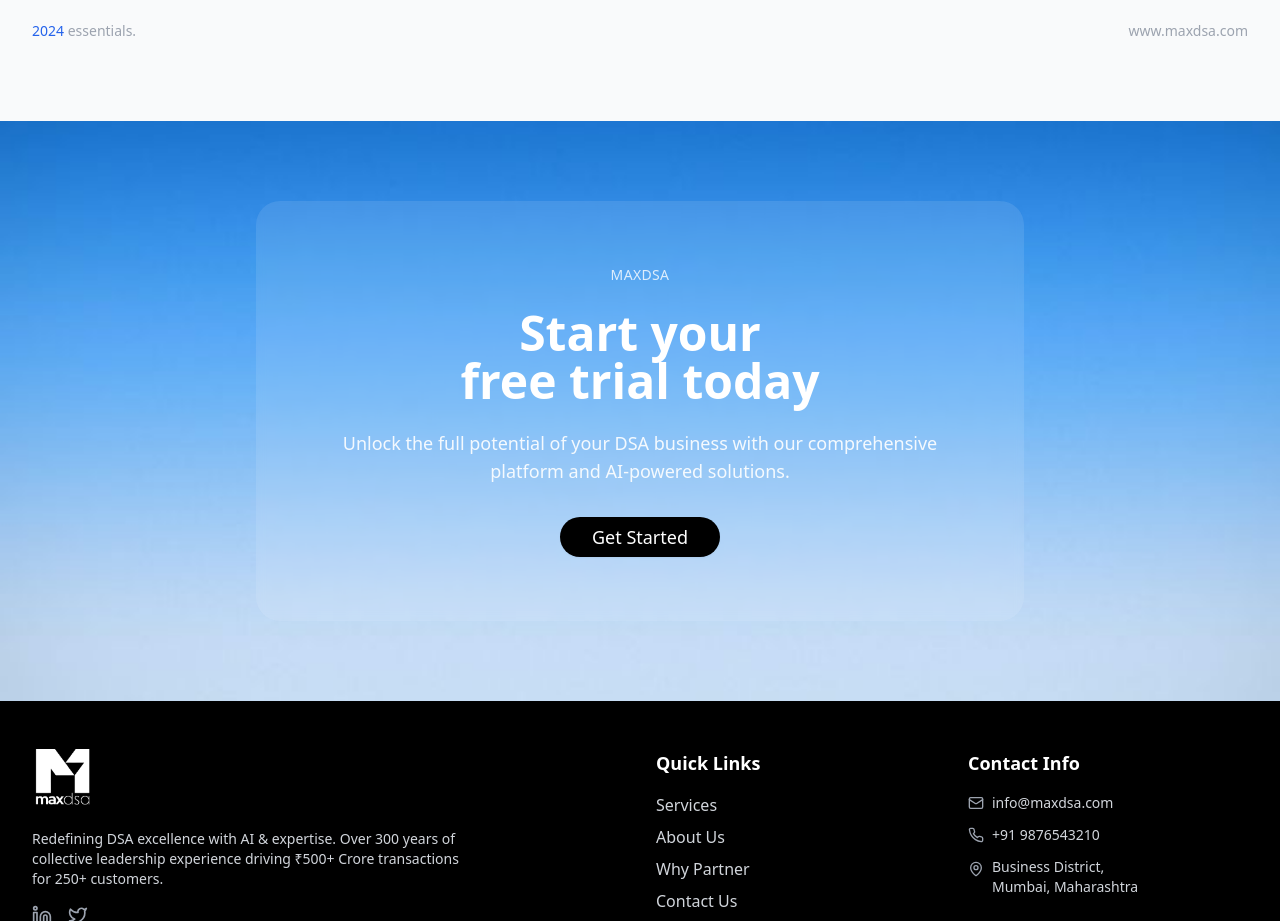
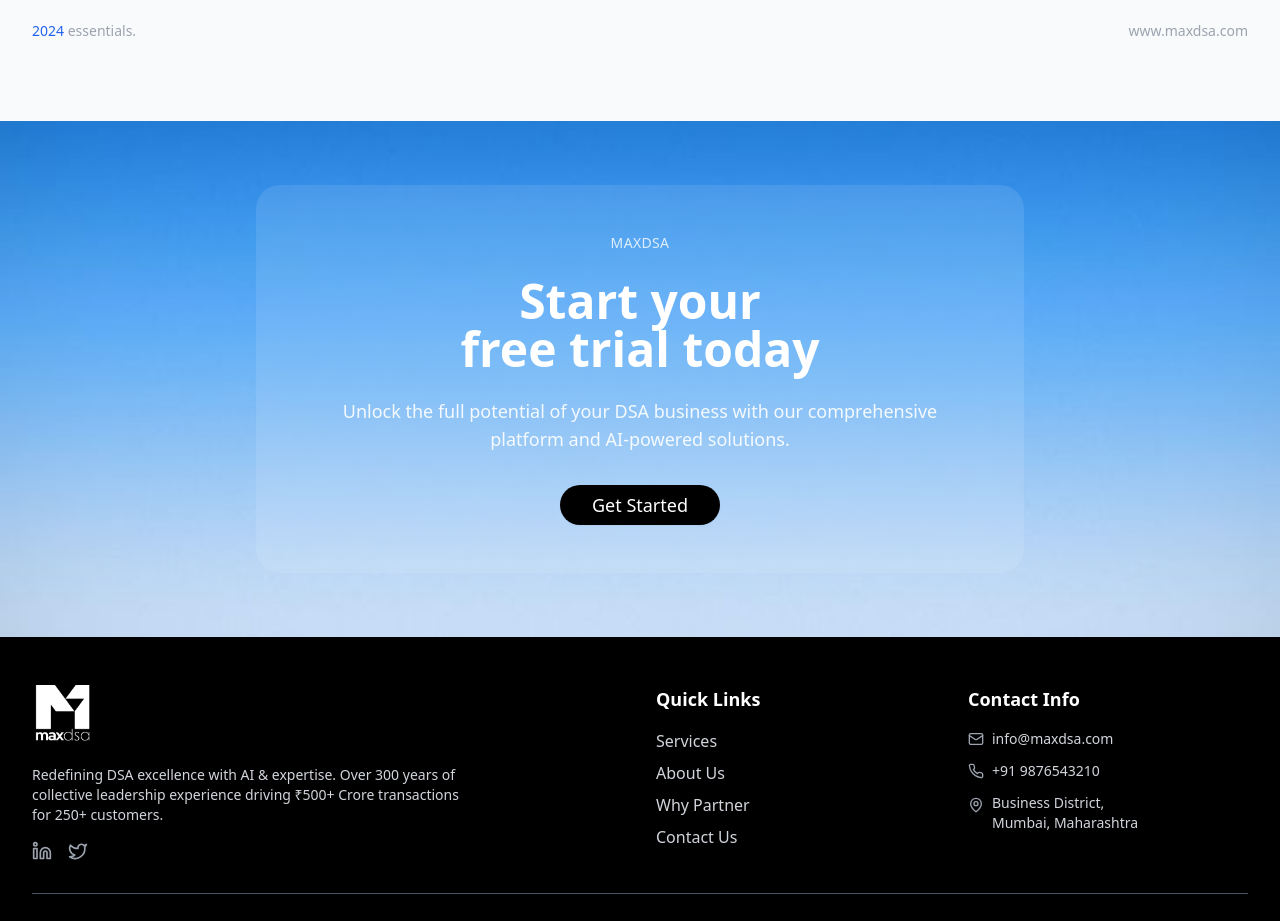
Before and after one commit to Ideaye/maxdsa-fintech-partner, a React (Vite) app: page / in a window 1280 px wide. Shown: the part 4200-5121 px from the top of the page. Built offline with nearby package versions, Linux system fonts and the light colour scheme; the HTML template or start-up script is replaced by a standard one.

Commit message:
Adjust section size above footer

```diff
--- a/src/pages/Index.tsx
+++ b/src/pages/Index.tsx
@@ -531,7 +531,7 @@ const Index = () => {
 
       {/* CTA Section */}
       <section
-        className="py-20 relative overflow-hidden"
+        className="py-16 relative overflow-hidden"
         style={{
           backgroundImage: `url(${ctaBackground})`,
           backgroundSize: 'cover',
@@ -540,7 +540,7 @@ const Index = () => {
         }}
       >
         <div className="mx-auto max-w-4xl px-4 sm:px-6 lg:px-8 text-center">
-          <div className="bg-white/10 backdrop-blur-sm rounded-3xl p-12 md:p-16 max-w-3xl mx-auto">
+          <div className="bg-white/10 backdrop-blur-sm rounded-3xl p-8 md:p-12 max-w-3xl mx-auto">
             <div className="mb-6">
               <div className="text-sm font-medium text-white/80 mb-2 tracking-wide uppercase">
                 MAXDSA
```
